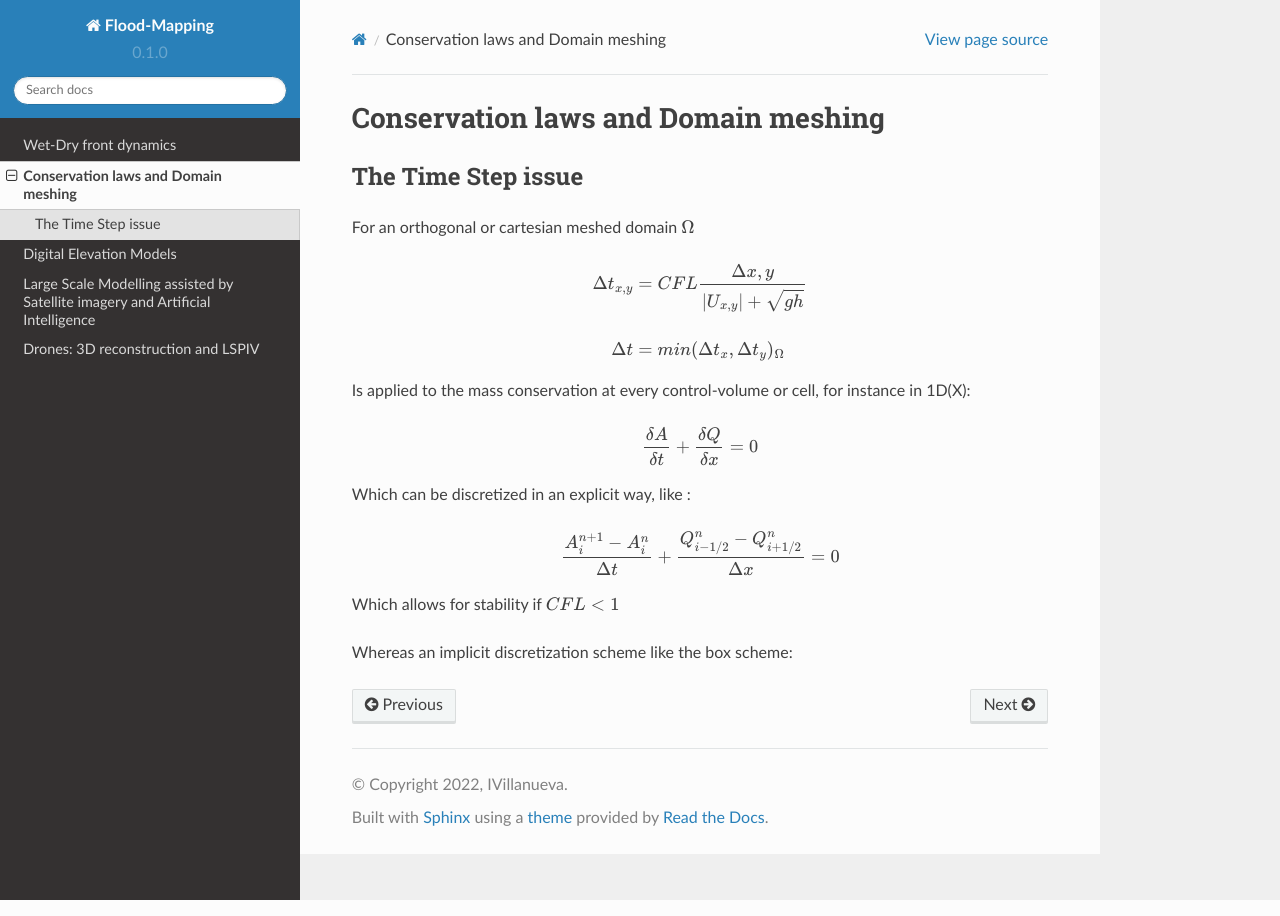
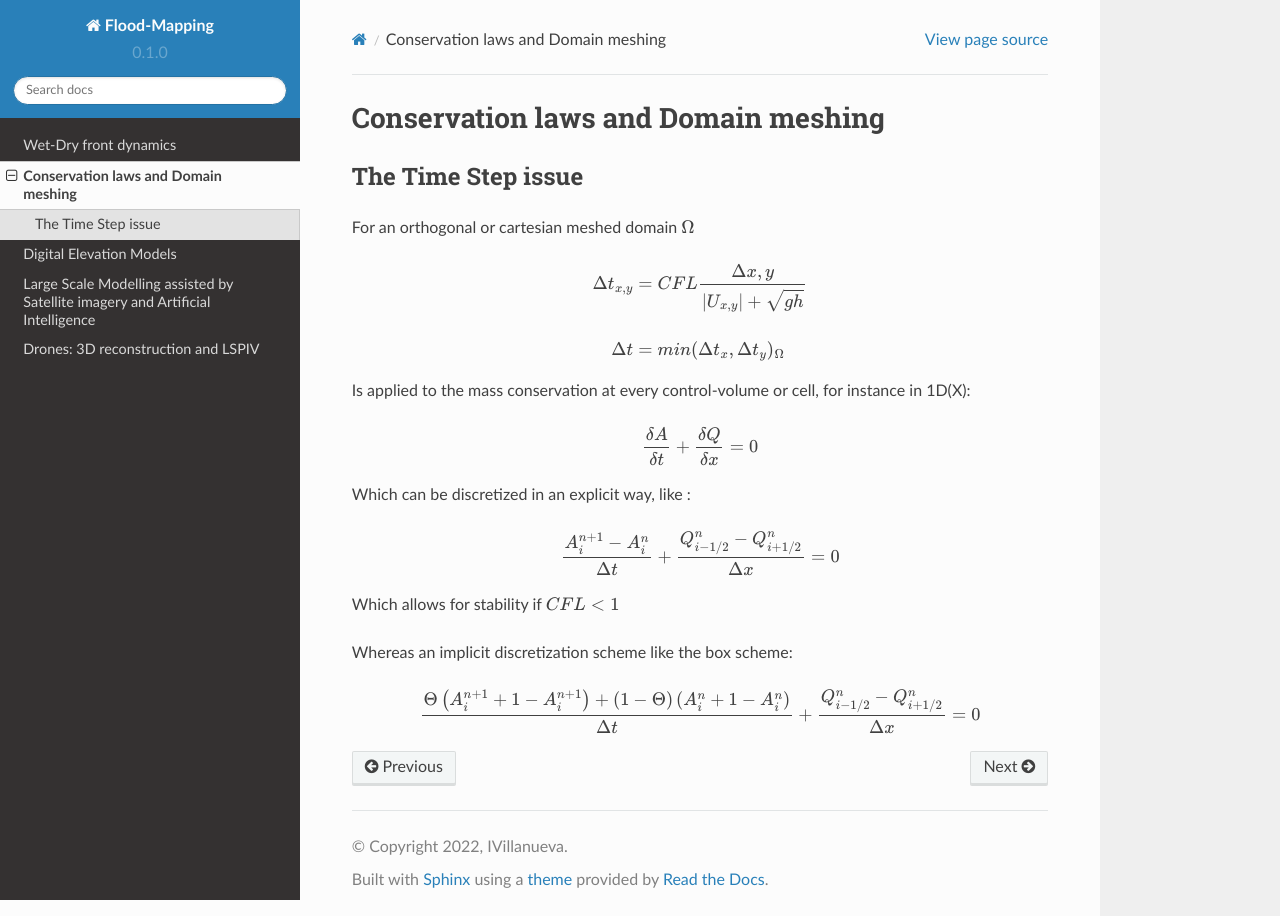
Before and after one commit to ivillamadrid/FloodMapping, a Sphinx documentation site: the page built from docs/source/claws.rst, in a window 1280 px wide. Built offline with Sphinx 7.4.7 and the Read the Docs theme 2.0.0, drawn with Linux system fonts in a browser that asks for light colours.

Commit message:
Update claws.rst

```diff
--- a/docs/source/claws.rst
+++ b/docs/source/claws.rst
@@ -28,3 +28,7 @@ Which can be discretized in an explicit way, like :
 Which allows for stability if :math:`CFL \lt 1`
 
 Whereas an implicit discretization scheme like the box scheme:
+
+.. math::
+
+  \frac{ \Theta \left( A^{n+1}_i+1 - A^{n+1}_i \right)+ (1-\Theta)\left( A^{n}_i+1 - A^{n}_i \right)} {\Delta t} + \frac{Q^{n}_{i-1/2}-Q^{n}_{i+1/2}} {\Delta x}=0
```
